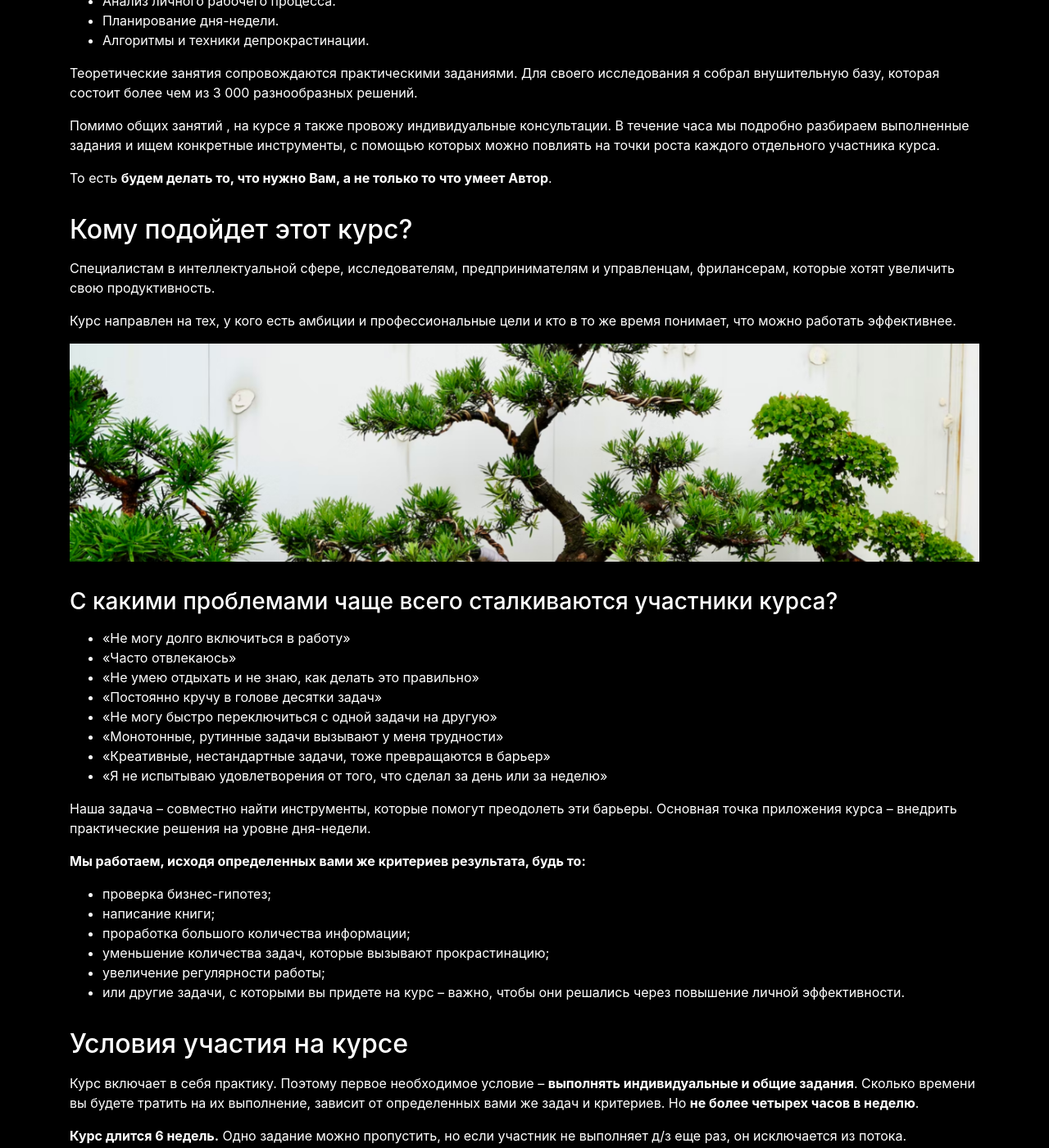
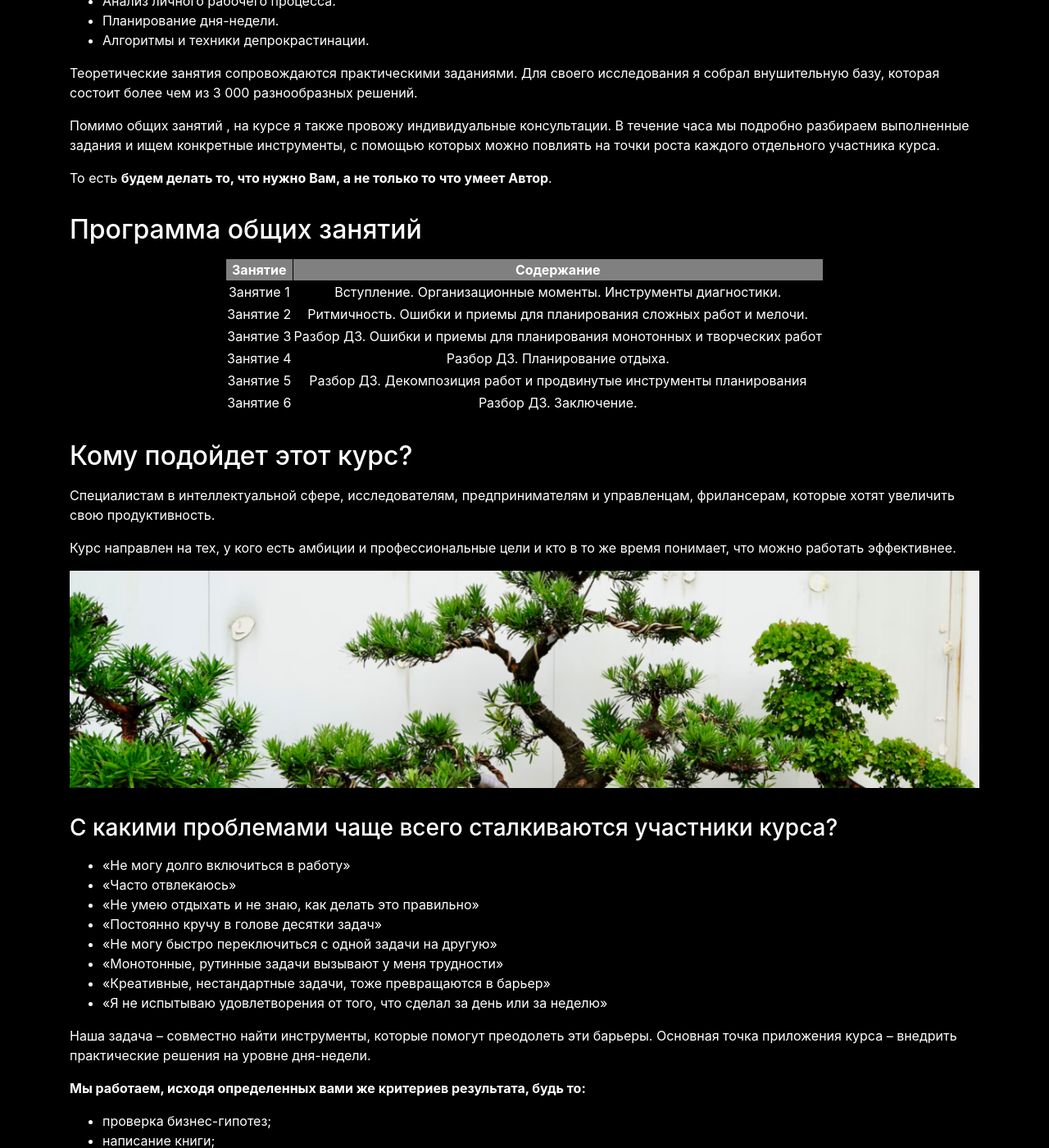
Before and after one commit to Nick-Senin/Nick-Senin.github.io, a Jekyll site: the page built from test.md, in a window 1280 px wide and 1400 px high, scrolled down 1454 px. Shown: the whole window at 82% size. Built offline with Jekyll 4.4.1, drawn with Linux system fonts in a browser that asks for light colours; some of the changed text lies outside the part shown.

Commit message:
autoCommit 20221005.225747

```diff
--- a/test.md
+++ b/test.md
@@ -51,10 +51,20 @@ permalink: /Productivity class/
 
 Теоретические занятия сопровождаются практическими заданиями. Для своего исследования я собрал внушительную базу, которая состоит более чем из 3 000 разнообразных решений.
 
-
 Помимо общих занятий , на курсе я также провожу индивидуальные консультации. В течение часа мы подробно разбираем выполненные задания и ищем конкретные инструменты, с помощью которых можно повлиять на точки роста каждого отдельного участника курса.
 
 То есть **будем делать то, что нужно Вам, а не только то что умеет Автор**.
+
+## Программа общих занятий
+
+| Занятие   | Содержание                           |
+| --------- | ------------------------------------ |
+| Занятие 1 | Вступление. Организационные моменты. Инструменты диагностики. |
+| Занятие 2 | Ритмичность. Ошибки и приемы для планирования сложных работ и мелочи.                                     |
+| Занятие 3 | Разбор ДЗ. Ошибки и приемы для планирования монотонных и творческих работ                                     |
+| Занятие 4 | Разбор ДЗ. Планирование отдыха.                                      |
+| Занятие 5 | Разбор ДЗ. Декомпозиция работ и продвинутые инструменты планирования                                      |
+| Занятие 6 | Разбор ДЗ. Заключение.                                     |
 
 ## Кому подойдет этот курс?
 
```
Also changed, not shown: other parts of test.md (+1 -1 lines).
